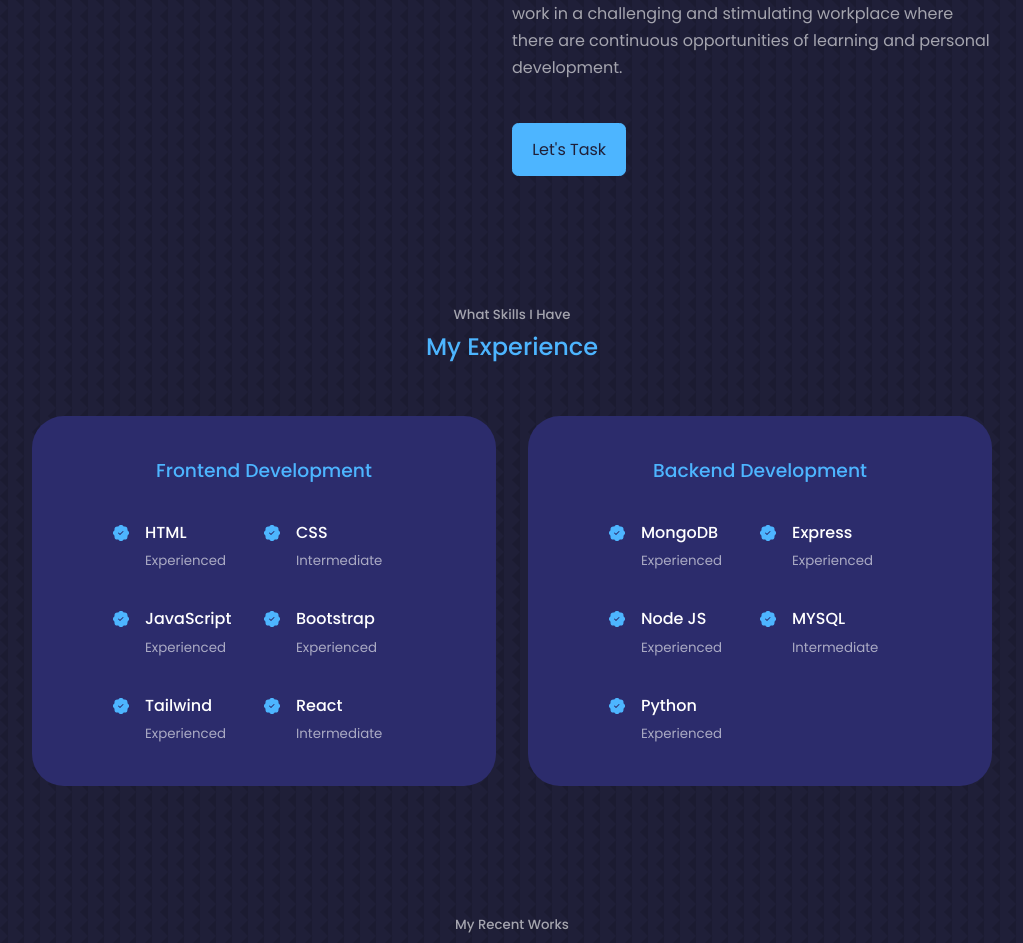
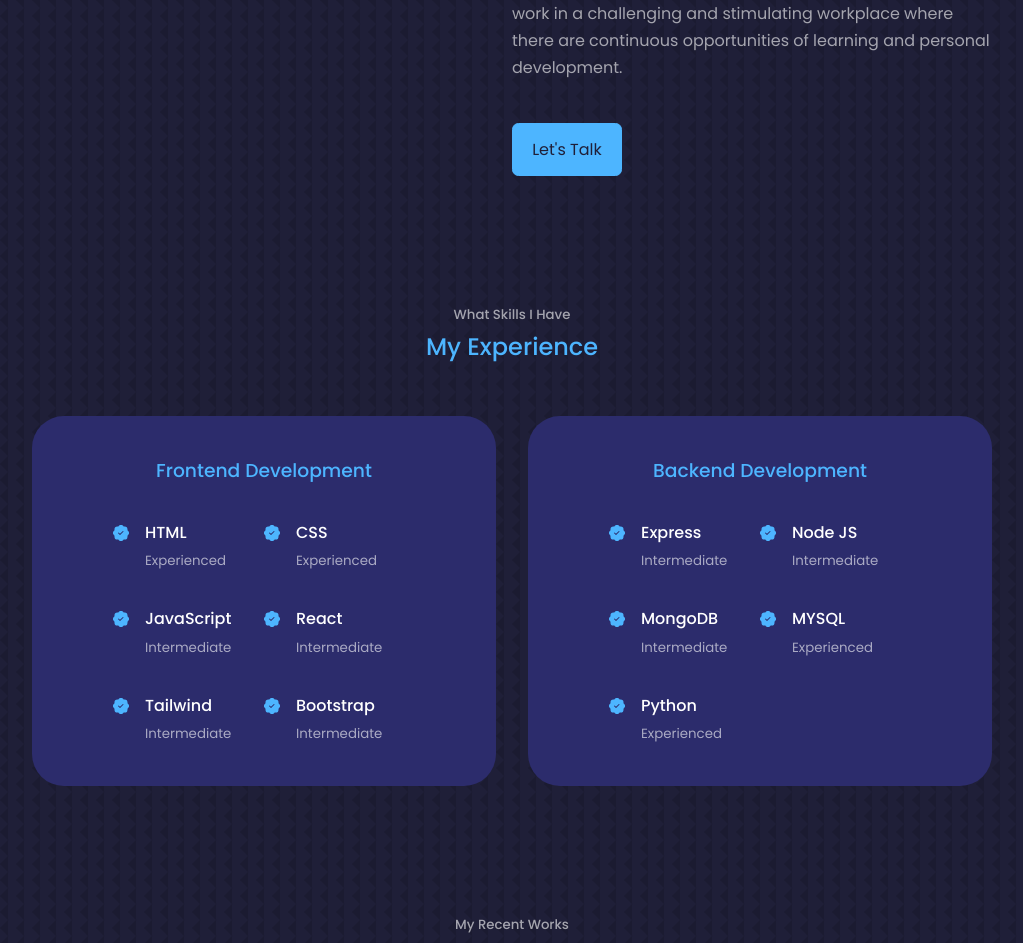
Before and after one commit to Ismail-butt/Ismail-butt.github.io, a React (Create React App) app: page / in a window 1280 px wide. Shown: the part 1400-2343 px from the top of the page, without its empty margins (128-1151 px from the left). Built offline with nearby package versions, Linux system fonts and the light colour scheme.

Commit message:
My Experience

```diff
--- a/src/components/about/About.jsx
+++ b/src/components/about/About.jsx
@@ -48,7 +48,7 @@
           </p>
 
           <a href='#contact' className='btn btn-primary'>
-            Let's Task
+            Let's Talk
           </a>
         </div>
       </div>
--- a/src/components/experience/Experience.jsx
+++ b/src/components/experience/Experience.jsx
@@ -22,34 +22,34 @@
               <BsPatchCheckFill className='experience__details-icon' />
               <div>
                 <h4>CSS</h4>
+                <small className='text-light'>Experienced</small>
+              </div>
+            </article>
+            <article className='experience__details'>
+              <BsPatchCheckFill className='experience__details-icon' />
+              <div>
+                <h4>JavaScript</h4>
                 <small className='text-light'>Intermediate</small>
               </div>
             </article>
             <article className='experience__details'>
               <BsPatchCheckFill className='experience__details-icon' />
               <div>
-                <h4>JavaScript</h4>
-                <small className='text-light'>Experienced</small>
+                <h4>React</h4>
+                <small className='text-light'>Intermediate</small>
+              </div>
+            </article>
+            <article className='experience__details'>
+              <BsPatchCheckFill className='experience__details-icon' />
+              <div>
+                <h4>Tailwind</h4>
+                <small className='text-light'>Intermediate</small>
               </div>
             </article>
             <article className='experience__details'>
               <BsPatchCheckFill className='experience__details-icon' />
               <div>
                 <h4>Bootstrap</h4>
-                <small className='text-light'>Experienced</small>
-              </div>
-            </article>
-            <article className='experience__details'>
-              <BsPatchCheckFill className='experience__details-icon' />
-              <div>
-                <h4>Tailwind</h4>
-                <small className='text-light'>Experienced</small>
-              </div>
-            </article>
-            <article className='experience__details'>
-              <BsPatchCheckFill className='experience__details-icon' />
-              <div>
-                <h4>React</h4>
                 <small className='text-light'>Intermediate</small>
               </div>
             </article>
@@ -63,29 +63,29 @@
             <article className='experience__details'>
               <BsPatchCheckFill className='experience__details-icon' />
               <div>
-                <h4>MongoDB</h4>
-                <small className='text-light'>Experienced</small>
-              </div>
-            </article>
-            <article className='experience__details'>
-              <BsPatchCheckFill className='experience__details-icon' />
-              <div>
                 <h4>Express</h4>
-                <small className='text-light'>Experienced</small>
+                <small className='text-light'>Intermediate</small>
               </div>
             </article>
             <article className='experience__details'>
               <BsPatchCheckFill className='experience__details-icon' />
               <div>
                 <h4>Node JS</h4>
-                <small className='text-light'>Experienced</small>
+                <small className='text-light'>Intermediate</small>
+              </div>
+            </article>
+            <article className='experience__details'>
+              <BsPatchCheckFill className='experience__details-icon' />
+              <div>
+                <h4>MongoDB</h4>
+                <small className='text-light'>Intermediate</small>
               </div>
             </article>
             <article className='experience__details'>
               <BsPatchCheckFill className='experience__details-icon' />
               <div>
                 <h4>MYSQL</h4>
-                <small className='text-light'>Intermediate</small>
+                <small className='text-light'>Experienced</small>
               </div>
             </article>
             <article className='experience__details'>
```
